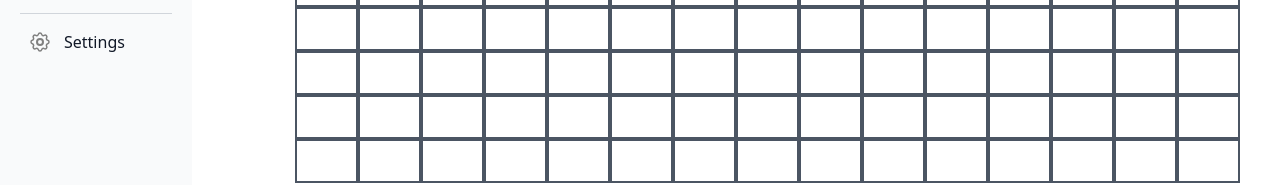
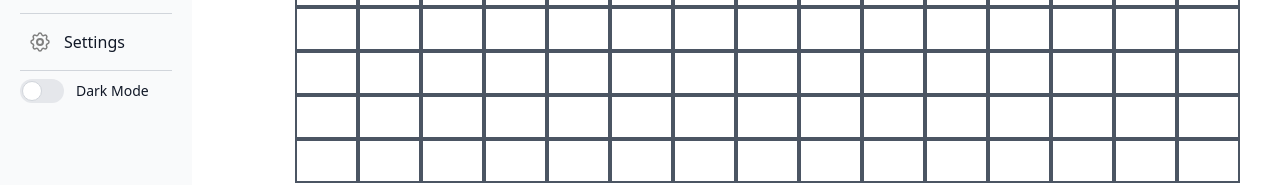
Before and after one commit to PlanMyMods/web-frontend, a Vue app: page /timetable in a window 1280 px wide. Shown: the part 233-418 px from the top of the page. Built offline with nearby package versions, Linux system fonts and the light colour scheme; no server answers.

Commit message:
included light and dark mode toggle

```diff
--- a/package.json
+++ b/package.json
@@ -7,6 +7,7 @@
     "preview": "vite preview --port 4173"
   },
   "dependencies": {
+    "@vueuse/core": "^9.5.0",
     "date-fns": "^2.29.3",
     "firebase": "^9.12.1",
     "vue": "^3.2.38",
--- a/src/components/Sidebar.vue
+++ b/src/components/Sidebar.vue
@@ -25,6 +25,11 @@
           <SidebarListItem linkName="Settings" linkRoute="/settings" linkImagePath="/assets/settings.svg"
             :showSideBar="showSideBar" />
         </li>
+
+        <hr class="border-gray-300 dark:border-gray-700" />
+
+        <ThemeToggle></ThemeToggle>
+
       </ul>
     </div>
   </div>
@@ -36,6 +41,7 @@ import { ref } from "vue";
 import Button from "./Button.vue";
 import SidebarListItem from "./SidebarListItem.vue";
 import SearchBar from "./Searchbar.vue";
+import ThemeToggle from "./ThemeToggle.vue";
 
 export default {
   setup() {
@@ -47,6 +53,7 @@ export default {
     Button: Button,
     SidebarListItem,
     Searchbar: SearchBar,
+    ThemeToggle
   },
 };
 </script>
--- /dev/null
+++ b/src/components/ThemeToggle.vue
@@ -0,0 +1,17 @@
+<script setup>
+    import { useDark, useToggle } from '@vueuse/core'
+
+    const isDark = useDark()
+    const toggleDark = useToggle(isDark)
+</script>
+
+<template>
+    <li>
+        <label for="default-toggle" class="inline-flex relative items-center cursor-pointer">
+        <input type="checkbox" value="" id="default-toggle" class="sr-only peer" @change="toggleDark()">
+        <div class="w-11 h-6 bg-gray-200 peer-focus:outline-none peer-focus:ring-4 peer-focus:ring-blue-300 dark:peer-focus:ring-blue-800 rounded-full peer dark:bg-gray-700 peer-checked:after:translate-x-full peer-checked:after:border-white after:content-[''] after:absolute after:top-[2px] after:left-[2px] after:bg-white after:border-gray-300 after:border after:rounded-full after:h-5 after:w-5 after:transition-all dark:border-gray-600 peer-checked:bg-blue-600"></div>
+        <span class="ml-3 text-sm font-medium text-gray-900 dark:text-gray-300" v-if="isDark">Light Mode</span>
+        <span class="ml-3 text-sm font-medium text-gray-900 dark:text-gray-300" v-else>Dark Mode</span>
+        </label>
+    </li>
+</template>
--- a/tailwind.config.js
+++ b/tailwind.config.js
@@ -1,5 +1,6 @@
 /** @type {import('tailwindcss').Config} */
 module.exports = {
+  darkMode: 'class',
   content: ["./index.html", "./src/**/*.{vue,js,ts,jsx,tsx}"],
   theme: {
     screens: {
```
Also changed, not shown: src/components/Navbar.vue (+6 -1 lines), src/views/SettingsView.vue (+13 -0 lines), 1 other file (tests, documents, lock files or other folders).
